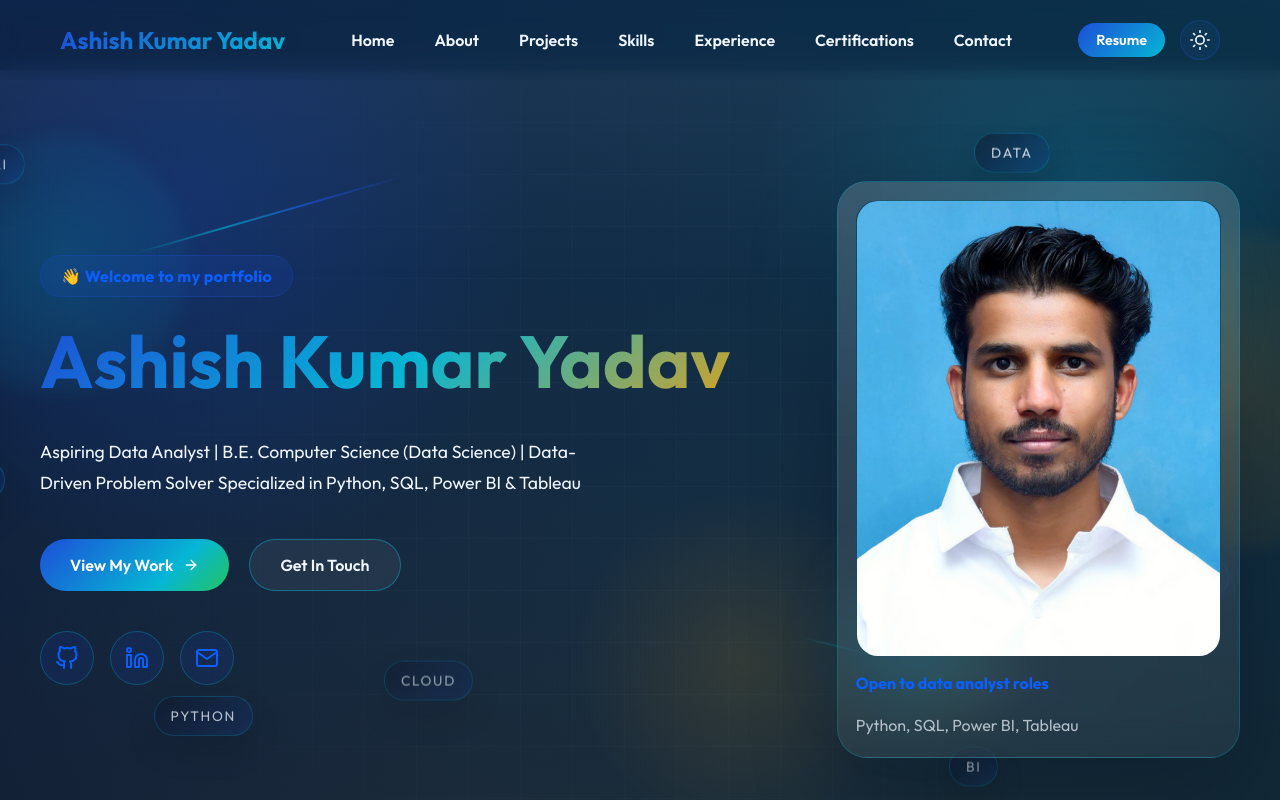
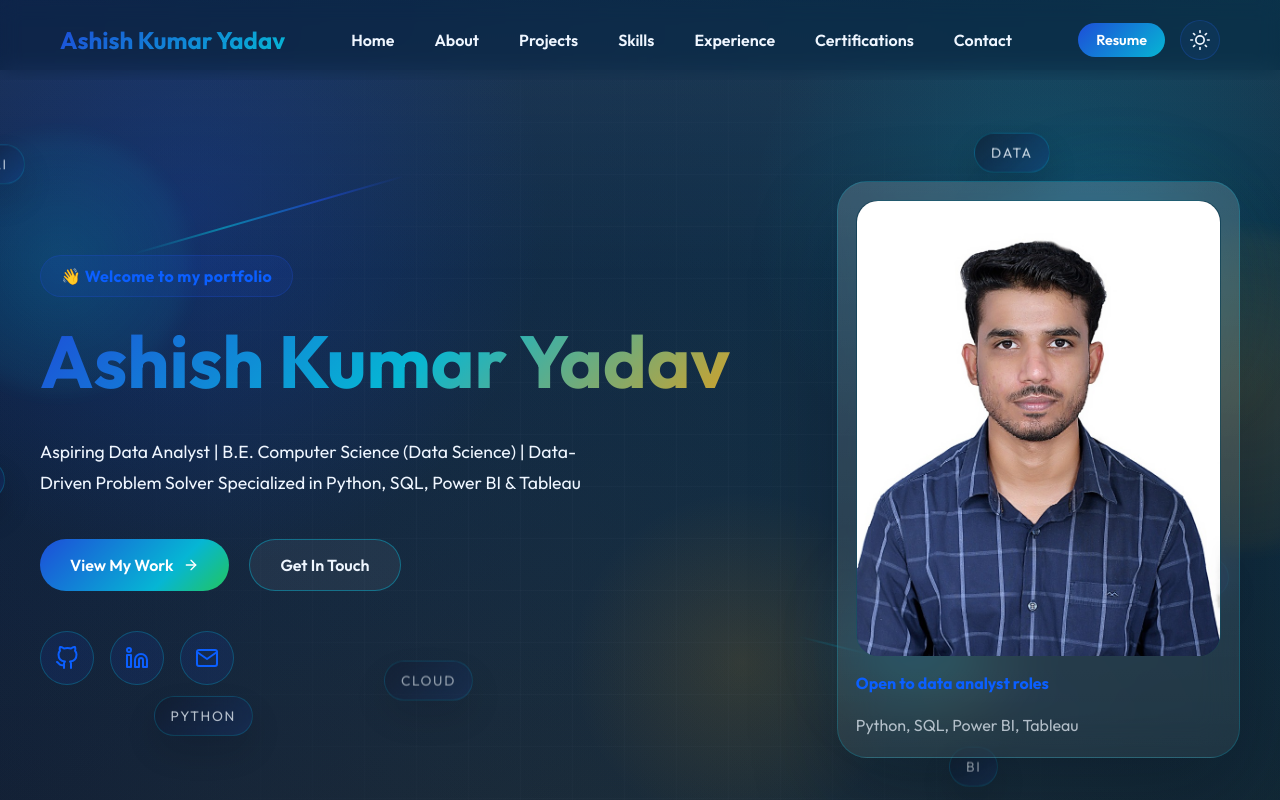
Before and after one commit to ashishkumarblog6783-code/portfolio, a React (Vite) app: page / in a window 1280 px wide. Shown: the top 800 px of the page. Built offline with nearby package versions, Linux system fonts and the light colour scheme.

Commit message:
Update portfolio image

```diff
--- a/src/components/Hero.tsx
+++ b/src/components/Hero.tsx
@@ -161,7 +161,7 @@ const Hero = () => {
           >
             <div className="portrait-frame">
               <img
-                src={photoMissing ? "/avatar.png" : "/Designer.png"}
+                src={photoMissing ? "/avatar.png" : "/profile_new.jpg"}
                 alt="Ashish Kumar Yadav portrait"
                 onError={() => setPhotoMissing(true)}
                 style={{ width: '100%', height: '100%', objectFit: 'cover' }}
```
Also changed, not shown: public/profile_new.jpg (added).
